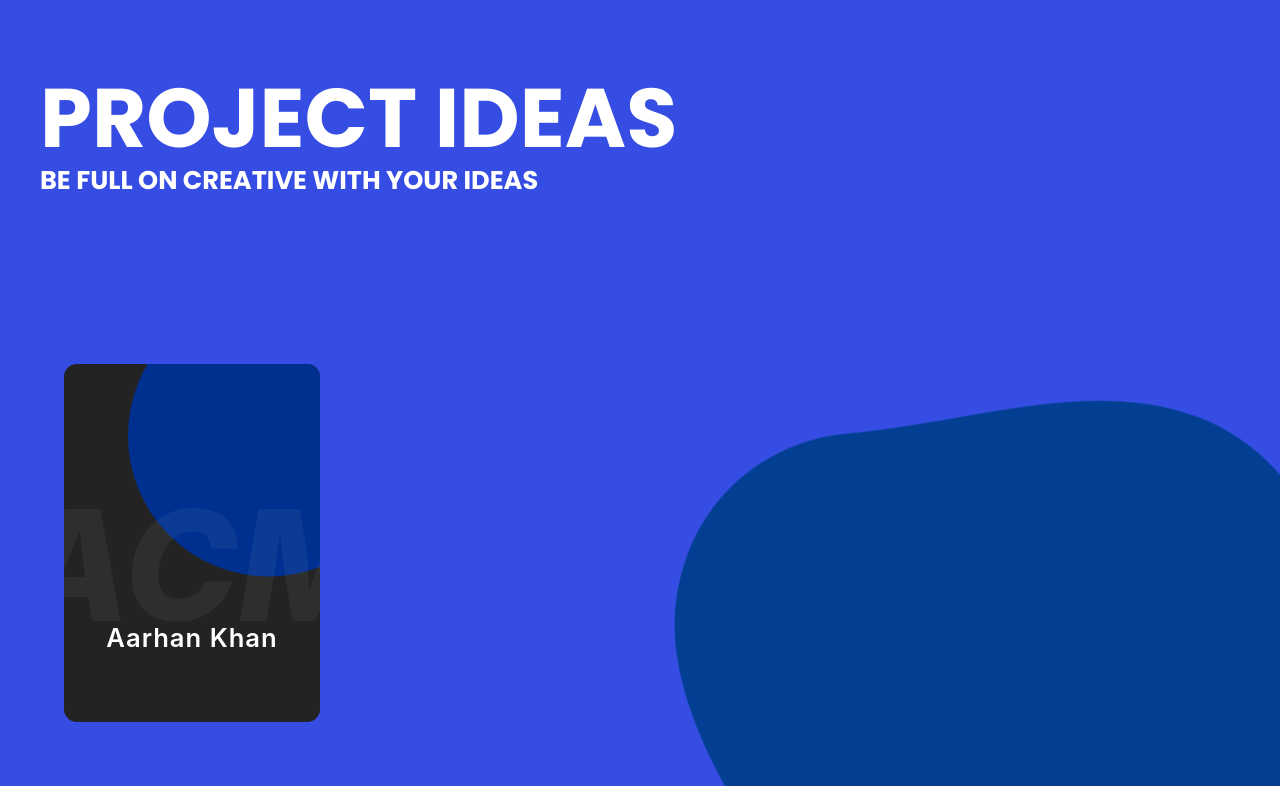
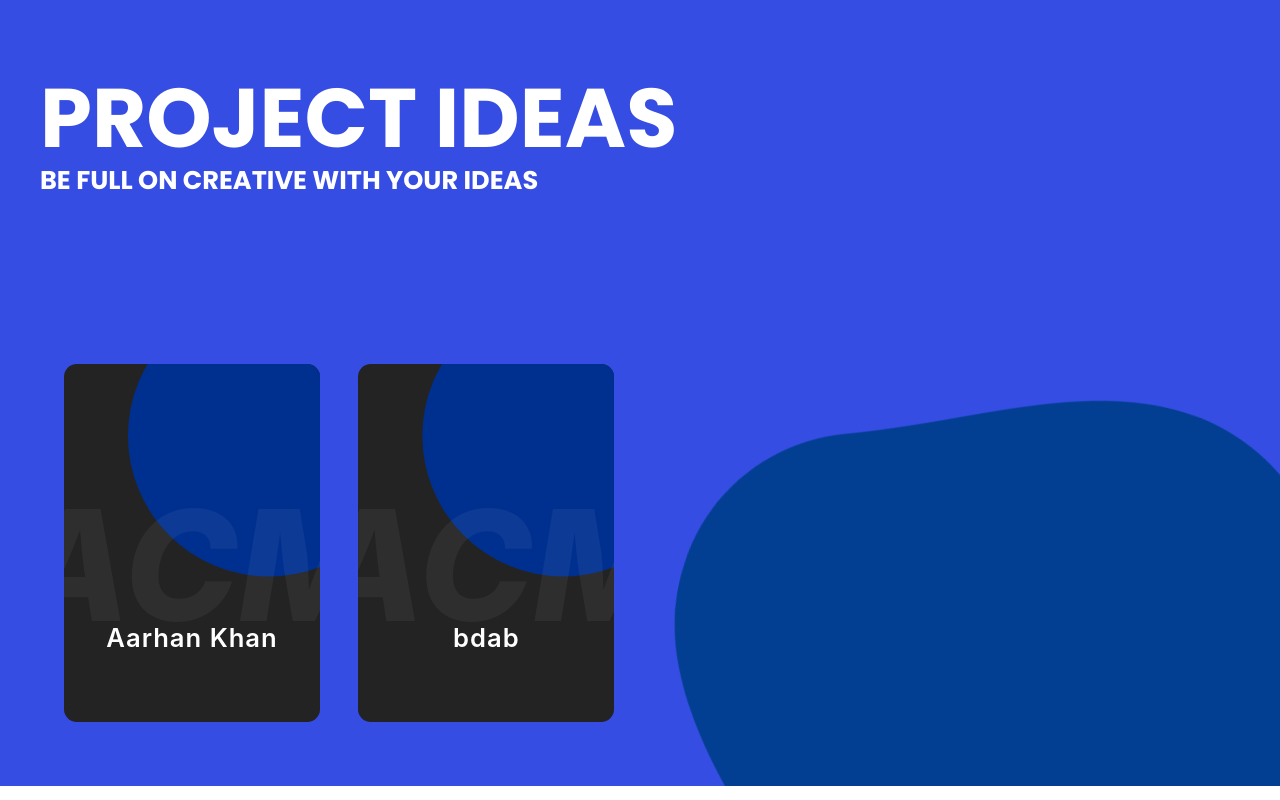
Before and after one commit to ACM-JUIT/Project-Ideas, a React (Create React App) app: page / in a window 1280 px wide. Built offline with nearby package versions, Linux system fonts and the light colour scheme.

Commit message:
bdab added

```diff
--- a/src/data.js
+++ b/src/data.js
@@ -1,8 +1,11 @@
 export const projectsData = [
-    {
+   {
       projectName: "Aarhan Khan",
       techStack: "developer of this site",
     },
-
+    {
+      projectName: "bdab",
+      techStack: "developer of this site",
+    },
 
   ];
```
